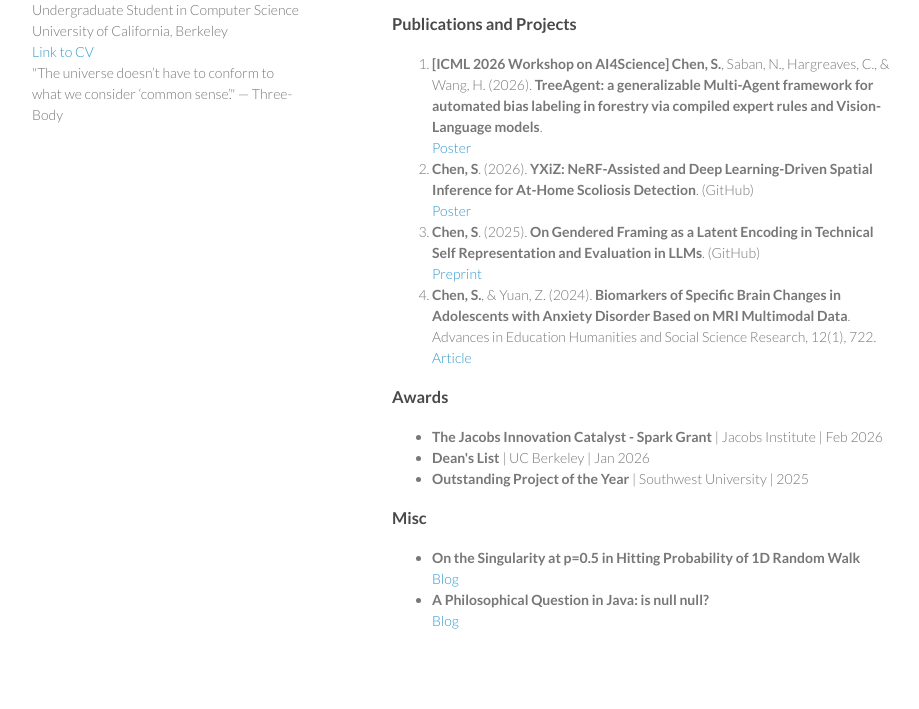
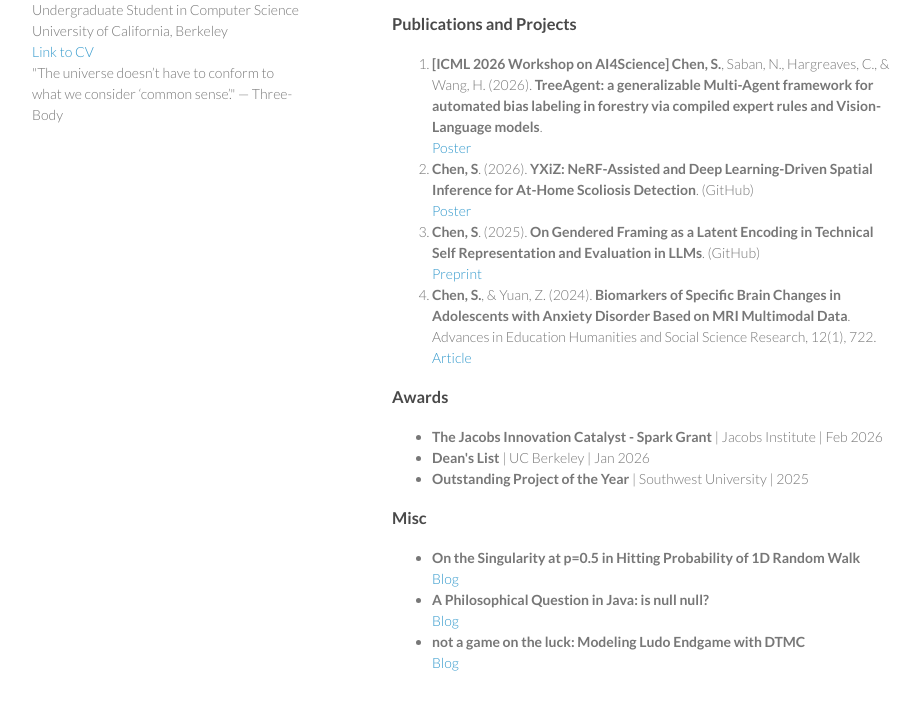
Before and after one commit to upsilonyc/upsilonyc.github.io, a plain HTML site: page index.html in a window 1280 px wide. Shown: the part 389-1098 px from the top of the page, without its empty margins (178-1097 px from the left). Drawn offline with Linux system fonts and the light colour scheme.

Commit message:
as of June 26. new blog on Ludo simulation using DTMC

```diff
--- a/index.html
+++ b/index.html
@@ -89,6 +89,9 @@
         <li><b>A Philosophical Question in Java: is null null?</b><br/>
             <a href="./assets/blog_null_java.pdf">Blog</a><br />
         </li>
+        <li><b>not a game on the luck: Modeling Ludo Endgame with DTMC</b><br/>
+            <a href="./assets/blog_ludo_mc.pdf">Blog</a><br />
+        </li>
       </ul>
 
 
```
Also changed, not shown: 1 other file.
